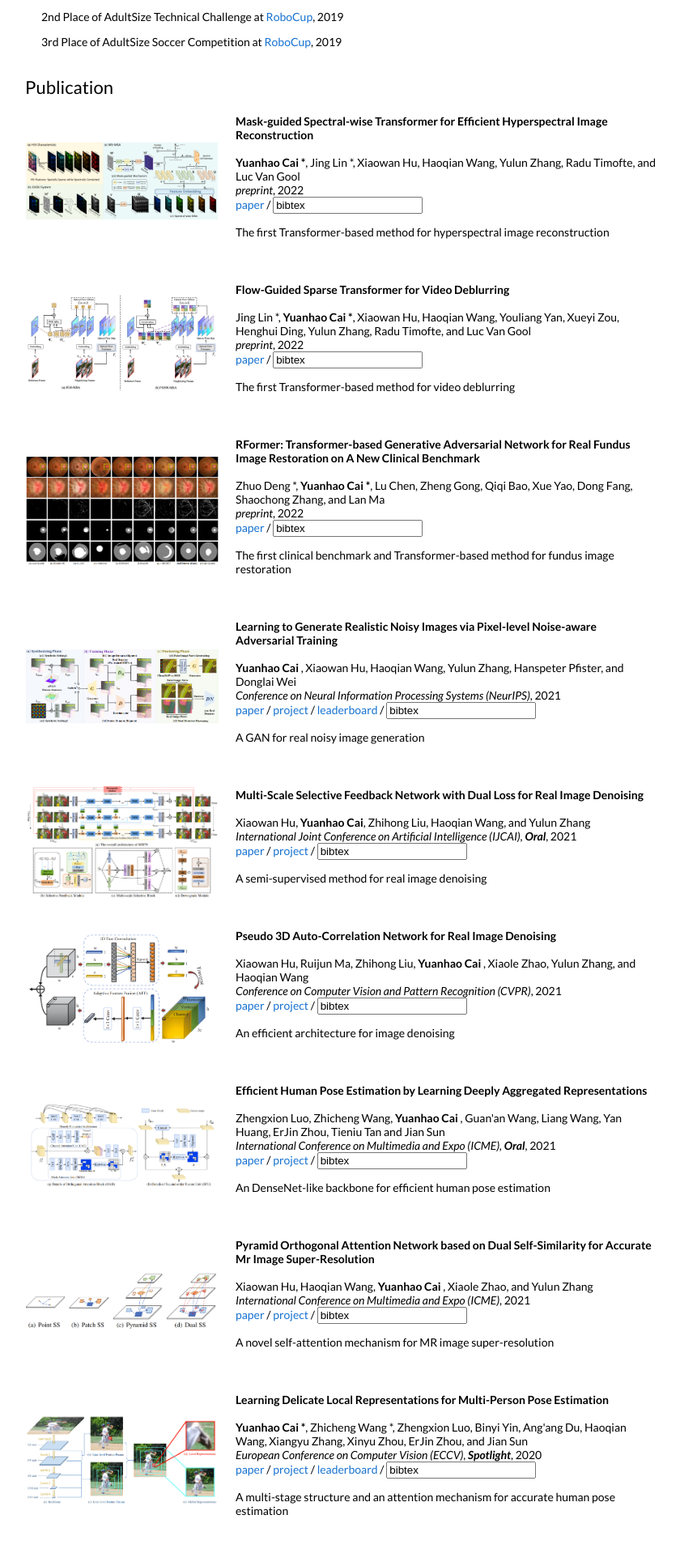
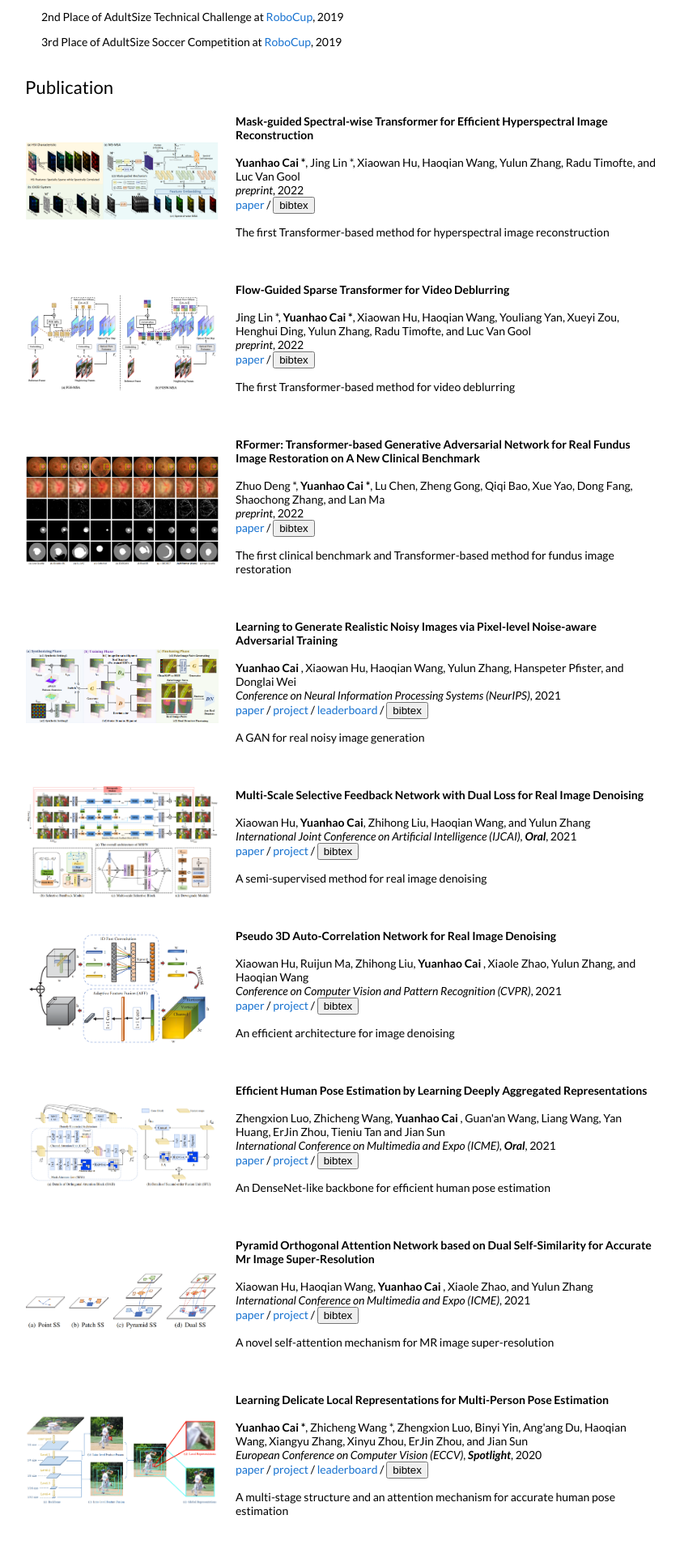
Before and after one commit to ChunmingHe/caiyuanhao1998.github.io, a Jekyll site: the page built from _posts/2022-01-08-cvpr22.markdown, in a window 1280 px wide. Shown: the part 518-2431 px from the top of the page at 81% size, without its empty margins (209-1049 px from the left). Built offline with Jekyll 4.4.1, drawn with Linux system fonts in a browser that asks for light colours.

Commit message:
Update default.html

```diff
--- a/_layouts/default.html
+++ b/_layouts/default.html
@@ -122,7 +122,7 @@
                   prompt('bibtex:','{{post.bibtex}}');
                 }
               </script>
-              <input type="text" value="bibtex" onclick="show()"/>
+              <input type="button" value="bibtex" onclick="show()"/>
               {% endif %}
               <p></p>
               {{ post.excerpt }}
```
